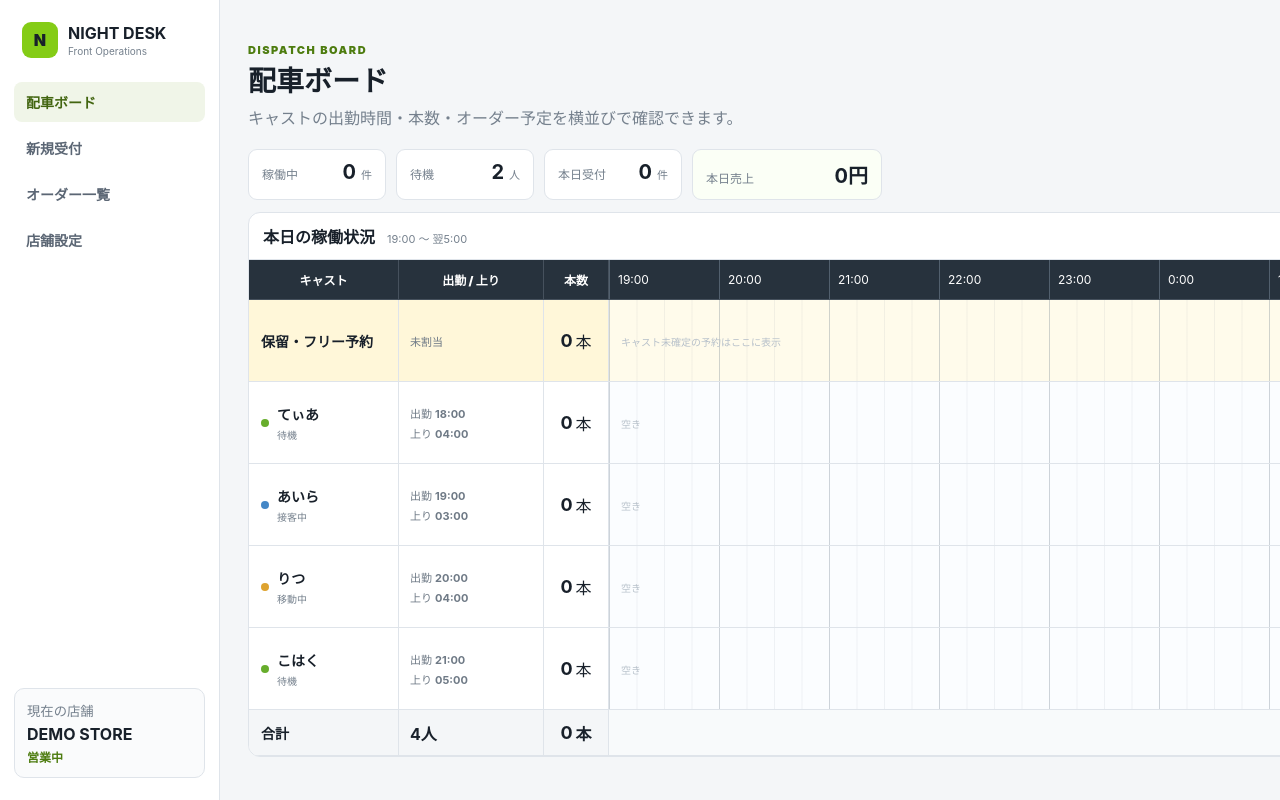
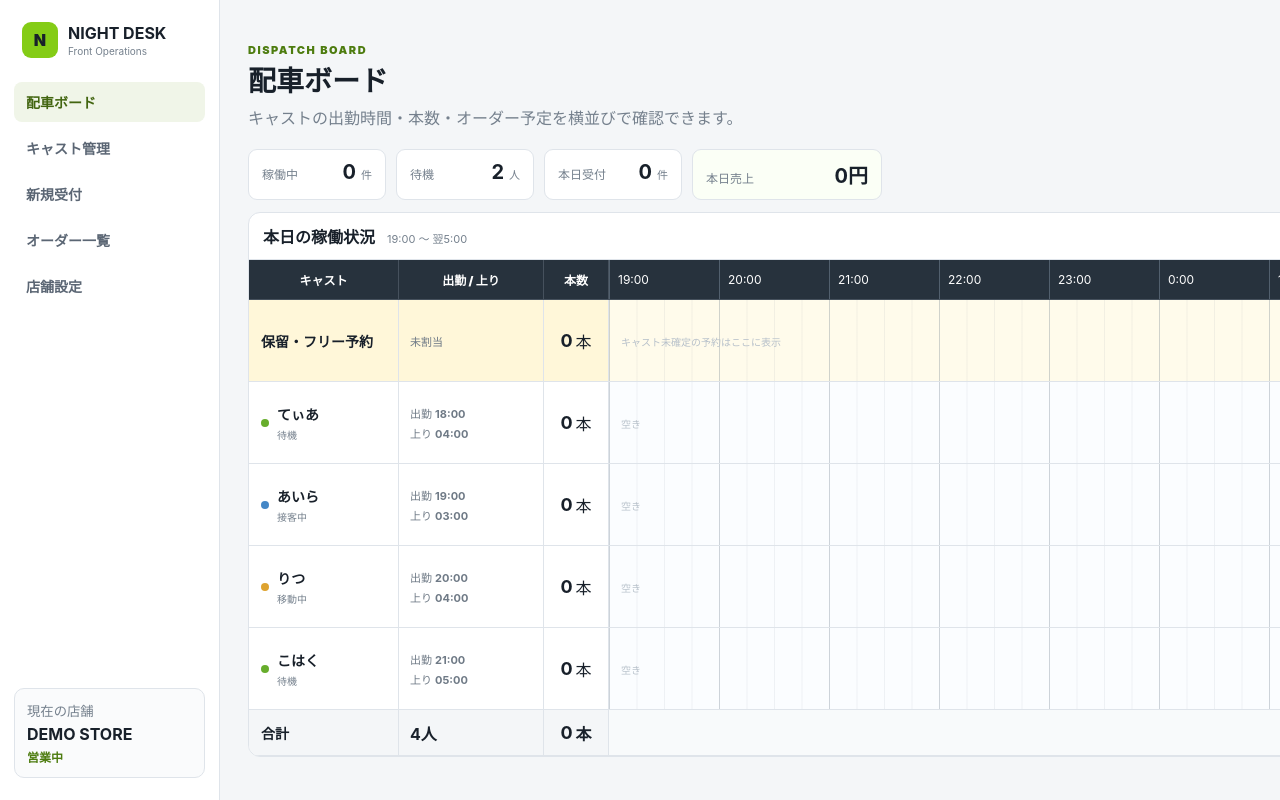
Before and after one commit to admozisan-design/night-desk, a Next.js app: page / in a window 1280 px wide. Shown: the top 800 px of the page. Built offline with nearby package versions, Linux system fonts and the light colour scheme.

Commit message:
Add cast management navigation

```diff
--- a/components/app-shell.tsx
+++ b/components/app-shell.tsx
@@ -5,6 +5,7 @@ import { usePathname } from "next/navigation";
 
 const nav = [
   ["/", "配車ボード"],
+  ["/casts", "キャスト管理"],
   ["/orders/new", "新規受付"],
   ["/orders", "オーダー一覧"],
   ["/settings", "店舗設定"],
```
